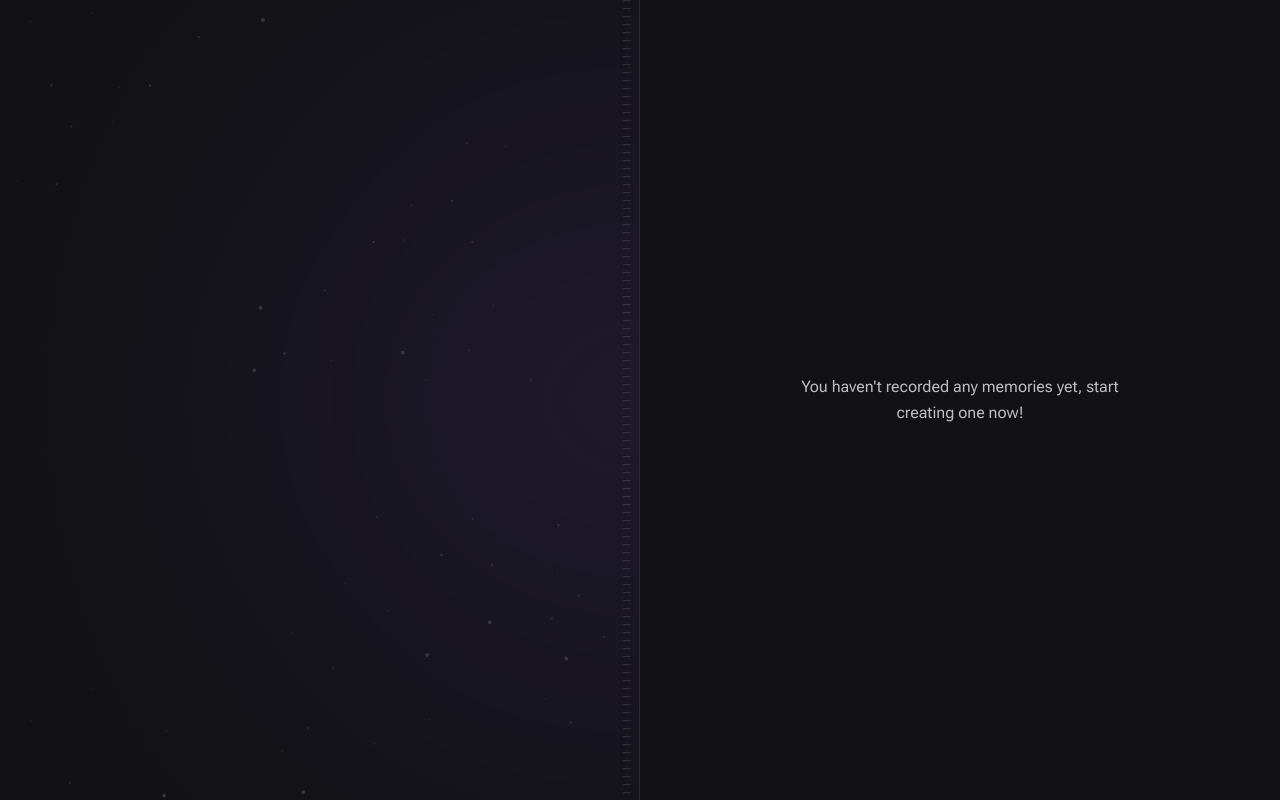
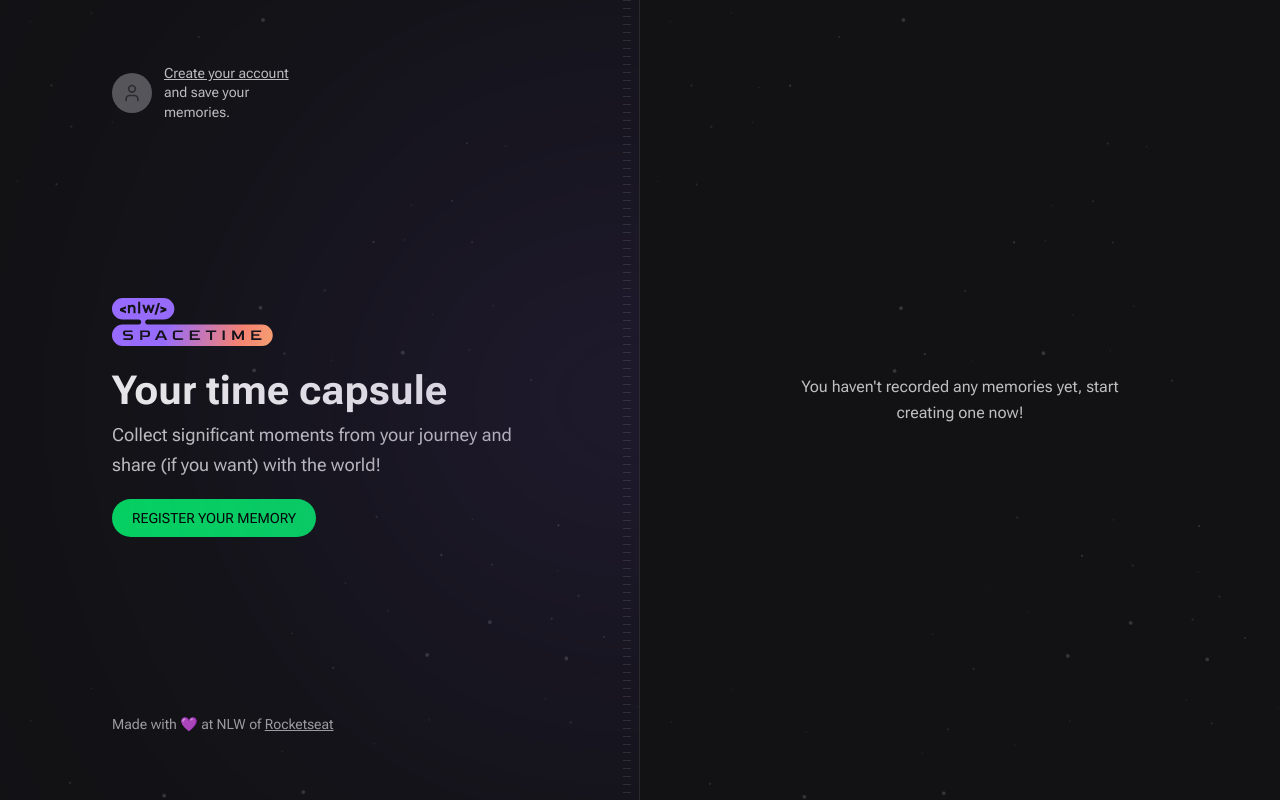
Before and after one commit to SirLucasLima/EcommerceAPI, a Next.js app: page / in a window 1280 px wide. Built offline with nearby package versions, Linux system fonts and the light colour scheme; a web font is replaced by a local one.

Commit message:
home page first step done

```diff
--- a/package.json
+++ b/package.json
@@ -15,6 +15,7 @@
     "autoprefixer": "10.4.14",
     "eslint": "8.40.0",
     "eslint-config-next": "13.4.2",
+    "lucide-react": "^0.217.0",
     "next": "13.4.2",
     "postcss": "8.4.23",
     "react": "18.2.0",
--- a/src/app/page.tsx
+++ b/src/app/page.tsx
@@ -1,4 +1,9 @@
 /* eslint-disable react/no-unescaped-entities */
+import { User } from 'lucide-react'
+
+import nlwLogo from '../assets/nlw-spacetime-logo.svg'
+import Image from 'next/image'
+
 export default function Home() {
   return (
     <main className="grid min-h-screen grid-cols-2">
@@ -8,9 +13,60 @@
         <div className="absolute right-0 top-1/2 h-[288px] w-[526px] -translate-y-1/2 translate-x-1/2 rounded-full bg-purple-700 opacity-50 blur-full" />
         {/* Stripes */}
         <div className="absolute bottom-0 right-2 top-0 w-2 bg-stripes" />
+
+        {/* Sign In */}
+        <a
+          href=""
+          className="flex items-center gap-3 text-left transition-colors hover:text-gray-50"
+        >
+          <div className="flex h-10 w-10 items-center justify-center rounded-full bg-gray-400">
+            <User className="h-5 w-5 text-gray-500" />
+          </div>
+
+          <p className="max-w-[140px] text-sm leading-snug">
+            <span className="underline">Create your account </span> and save
+            your memories.
+          </p>
+        </a>
+
+        {/* Hero */}
+        <div className="space-y-5">
+          <Image src={nlwLogo} alt="NLW Spacetime" />
+
+          <div className="max-w-[420px] space-y-1">
+            <h1 className="text-5xl font-bold leading-tight text-gray-50">
+              Your time capsule
+            </h1>
+            <p className="text-lg leading-relaxed">
+              Collect significant moments from your journey and share (if you
+              want) with the world!
+            </p>
+          </div>
+
+          <a
+            className="inline-block rounded-full bg-green-500 px-5 py-3 font-alt text-sm uppercase leading-none text-black hover:bg-green-600"
+            href=""
+          >
+            Register your memory
+          </a>
+        </div>
+
+        {/* Copyright */}
+        <div className="text-sm leading-relaxed text-gray-200">
+          Made with 💜 at NLW of{' '}
+          <a
+            target="_blank"
+            rel="noreferrer"
+            className="underline hover:text-gray-100"
+            href="https://rocketseat.com.br"
+          >
+            Rocketseat
+          </a>
+        </div>
       </div>
+
       {/* Right */}
-      <div className="flex flex-col p-16">
+      <div className="flex flex-col bg-[url(../assets/bg-stars.svg)] bg-cover p-16">
         <div className="flex flex-1 items-center justify-center">
           <p className="w-[360px] text-center leading-relaxed">
             You haven't recorded any memories yet, start{' '}
```
Also changed, not shown: 1 other file (tests, documents, lock files or other folders).
